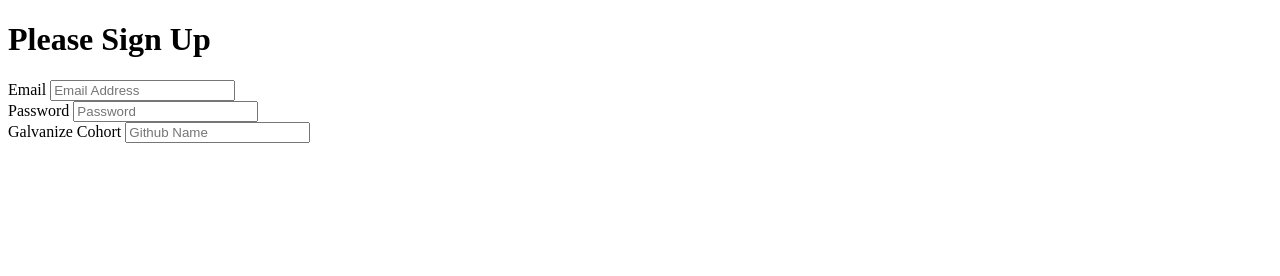
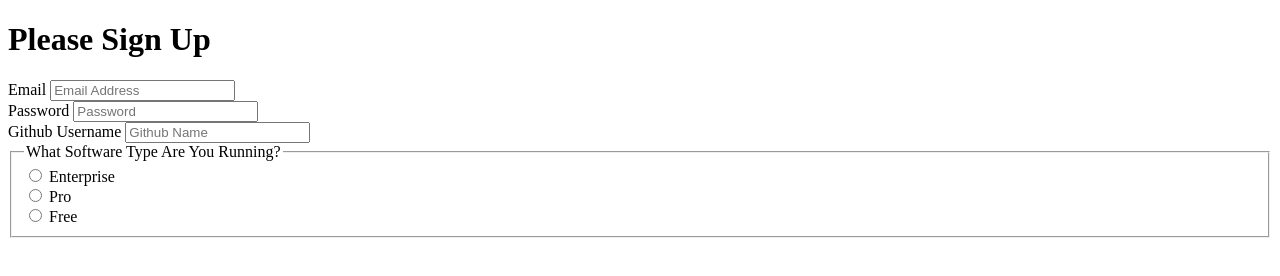
Before and after one commit to ody360/HTMLCheckpoint, a plain HTML site: page index.html in a window 1280 px wide. Drawn offline with Linux system fonts and the light colour scheme.

Commit message:
added radio selection for software type

```diff
--- a/index.html
+++ b/index.html
@@ -15,8 +15,20 @@
 		<input type="password" name="pwd" value="" placeholder="Password">
 
 		<br>
-		<label for="githubName">Galvanize Cohort</label>
+		<label for="githubName">Github Username</label>
 		<input type="text" name="githubName" value="" placeholder="Github Name">
+
+		<fieldset>
+		    <legend>What Software Type Are You Running?</legend>
+		    <input id="enterprise" type="radio" name="software" value="enterprise">
+		    <label for="enterprise">Enterprise</label><br>
+
+		    <input id="pro" type="radio" name="software" value="pro">
+		    <label for="pro">Pro</label><br>
+
+		    <input id="free" type="radio" name="software" value="free">
+		    <label for="free">Free</label><br>
+		</fieldset>
 
 
 	</form>
```
